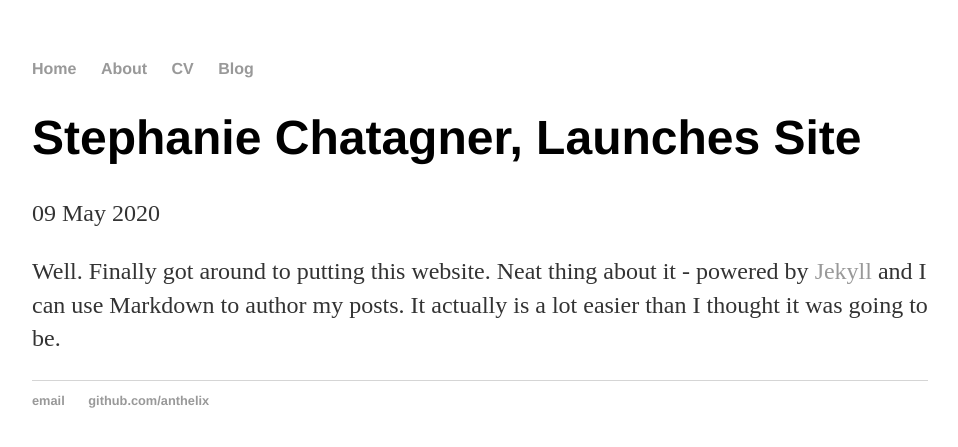
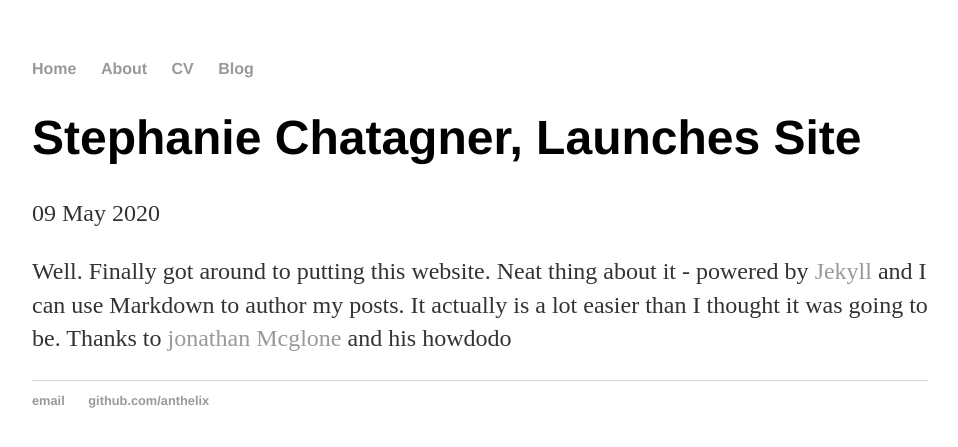
Before and after one commit to anthelix/anth_blog, a Jekyll site: the page built from _posts/2020-05-09-launch-github-site.md, in a window 1280 px wide. Shown: the top 447 px of the page, without its empty margins (160-1118 px from the left). Built offline with Jekyll 4.4.1, drawn with Linux system fonts in a browser that asks for light colours.

Commit message:
Update 2020-05-09-launch-github-site.md

```diff
--- a/_posts/2020-05-09-launch-github-site.md
+++ b/_posts/2020-05-09-launch-github-site.md
@@ -5,3 +5,4 @@
 ---
 
 Well. Finally got around to putting this website. Neat thing about it - powered by [Jekyll](http://jekyllrb.com) and I can use Markdown to author my posts. It actually is a lot easier than I thought it was going to be.
+Thanks to [jonathan Mcglone](http://jmcglone.com/guides/github-pages/#) and his howdodo
```
